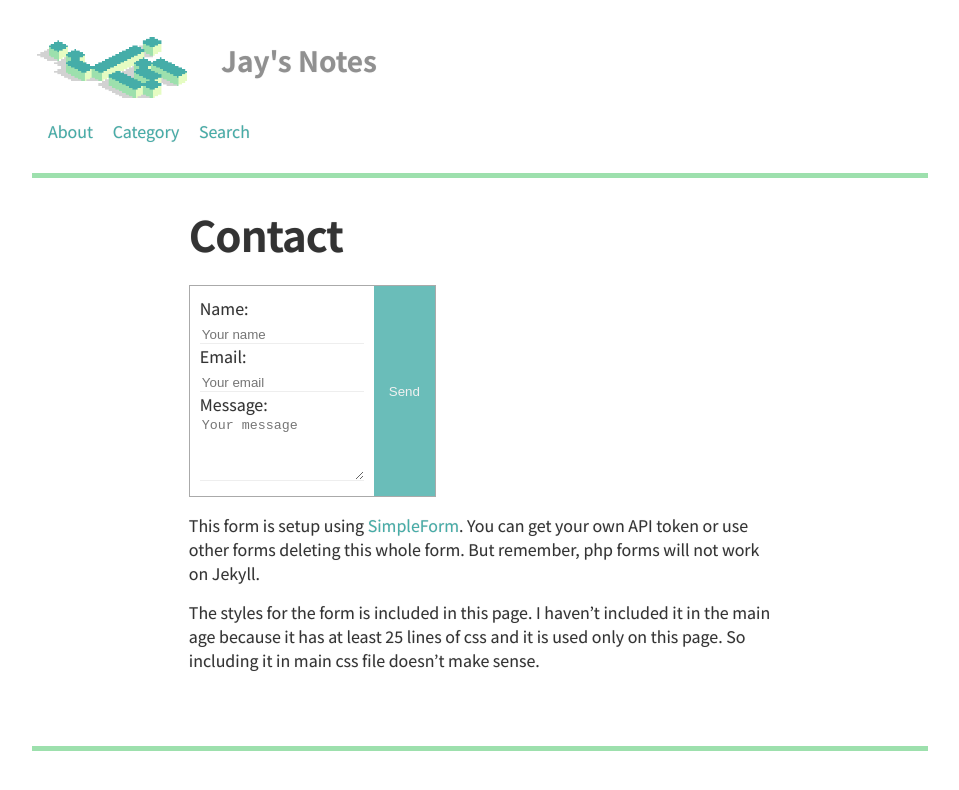
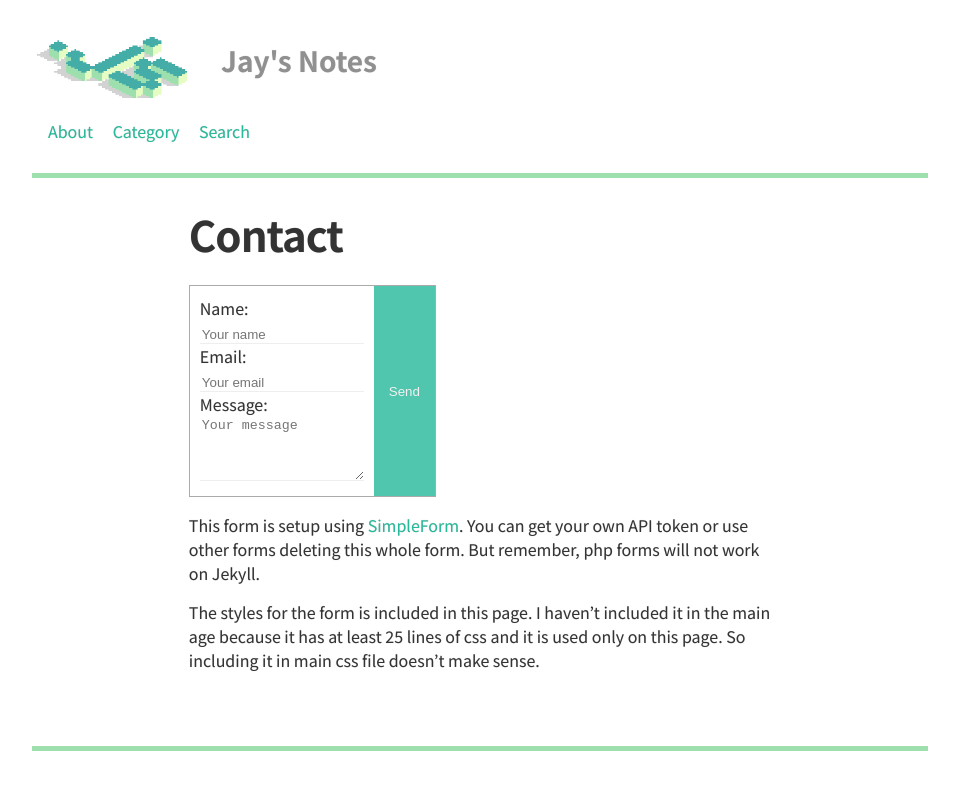
Before and after one commit to Clarit7/clarit7.github.io, a Jekyll site: the page built from contact.md, in a window 1280 px wide. Shown: the top 790 px of the page, without its empty margins (160-1119 px from the left). Built offline with Jekyll 4.4.1, drawn with Linux system fonts in a browser that asks for light colours; some web fonts are replaced.

Commit message:
rollback link color

```diff
--- a/_config.yml
+++ b/_config.yml
@@ -19,7 +19,7 @@ analytics: G-N9CD29WESJ
 disqus-shortname: clarit7-github-io
 
 # Color schemes
-color-1: '#45ADA8'
+color-1: '#26B99A'
 color-2: '#547980'
 
 # Author pictre 100x100 --> keep it inside img folder.
```
